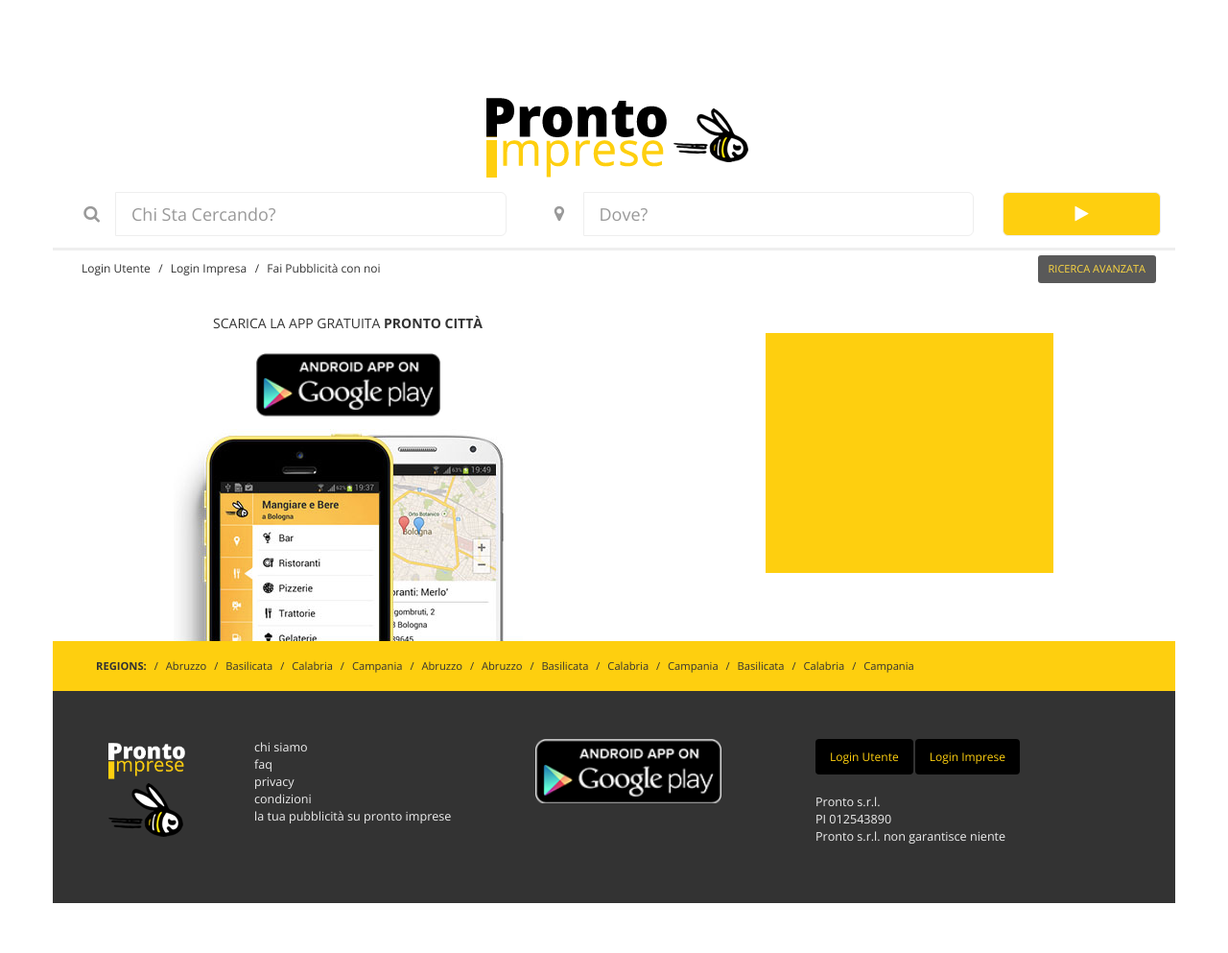
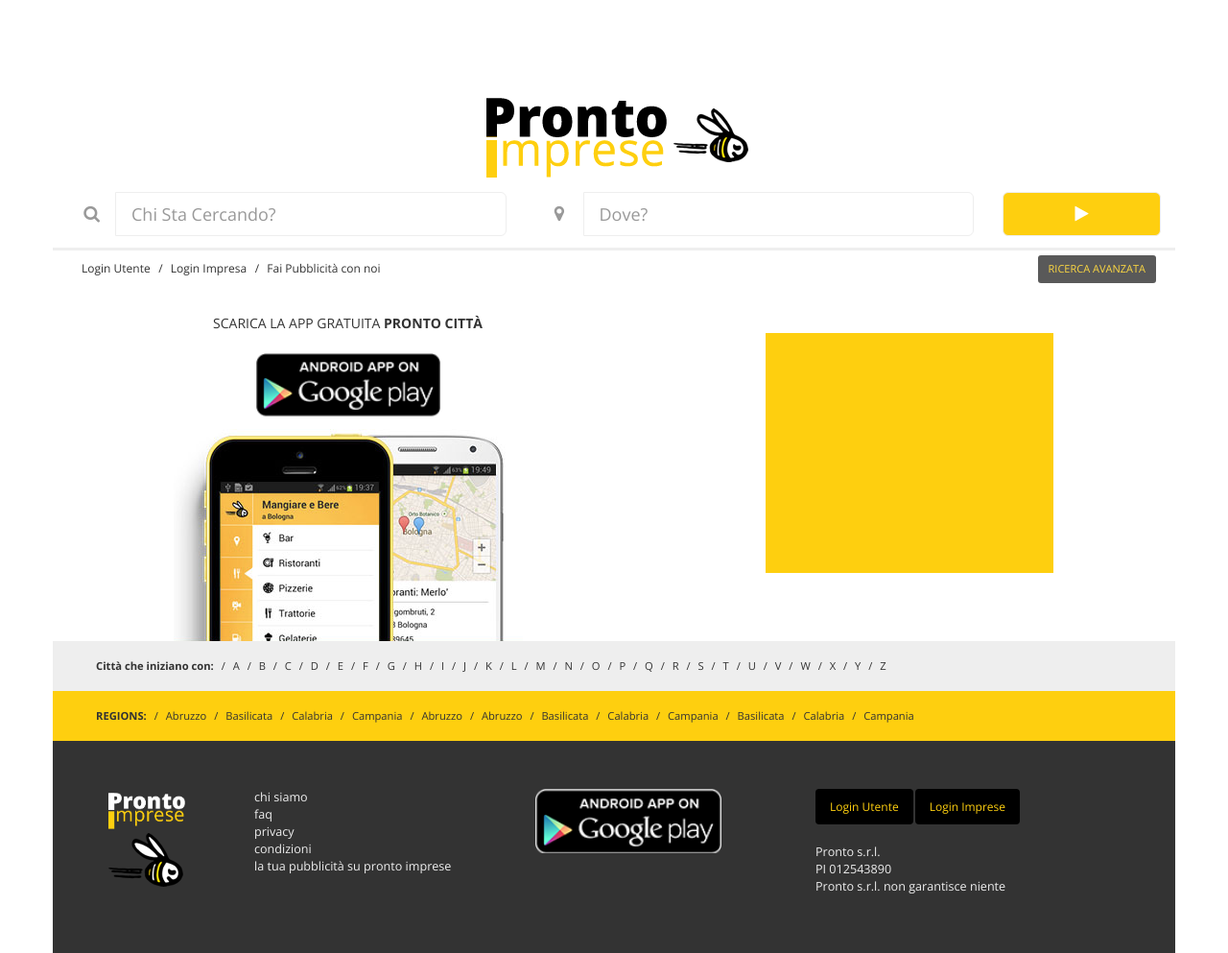
Before and after one commit to derrybirkett/prontoimprese, a website: page app/index.html in a window 1280 px wide. Shown: the whole page at 96% size. Before the commit the page ends 941 px from the top, so only its background shows below. Drawn offline with nearby package versions, Linux system fonts and the light colour scheme; files that its build step writes are made by us from their sources.

Commit message:
Add cities by letter index to home

```diff
--- a/app/index.html
+++ b/app/index.html
@@ -138,6 +138,39 @@
             </div>
 
             <!-- -->
+            <div class="prefooter grey row">
+                <ul class="breadcrumb">
+                    <li><strong>Città che iniziano con:</strong></li>
+                    <li><a href="a">A</a></li>
+                    <li><a href="a">B</a></li>
+                    <li><a href="a">C</a></li>
+                    <li><a href="a">D</a></li>
+                    <li><a href="a">E</a></li>
+                    <li><a href="a">F</a></li>
+                    <li><a href="a">G</a></li>
+                    <li><a href="a">H</a></li>
+                    <li><a href="a">I</a></li>
+                    <li><a href="a">J</a></li>
+                    <li><a href="a">K</a></li>
+                    <li><a href="a">L</a></li>
+                    <li><a href="a">M</a></li>
+                    <li><a href="a">N</a></li>
+                    <li><a href="a">O</a></li>
+                    <li><a href="a">P</a></li>
+                    <li><a href="a">Q</a></li>
+                    <li><a href="a">R</a></li>
+                    <li><a href="a">S</a></li>
+                    <li><a href="a">T</a></li>
+                    <li><a href="a">U</a></li>
+                    <li><a href="a">V</a></li>
+                    <li><a href="a">W</a></li>
+                    <li><a href="a">X</a></li>
+                    <li><a href="a">Y</a></li>
+                    <li><a href="a">Z</a></li>
+                </ul>
+            </div>
+
+            <!-- -->
             <div class="prefooter regions primary row">
                         <ul class="breadcrumb">
                             <li><strong>REGIONS:</strong></li>
```
